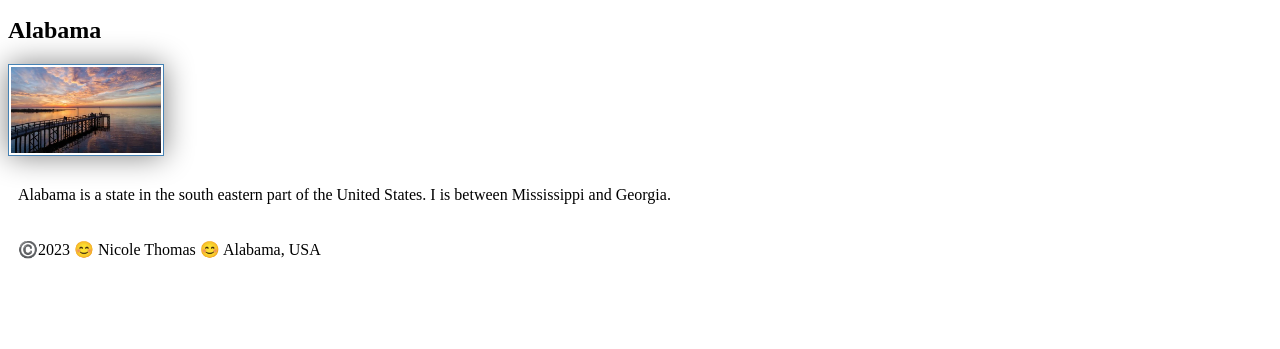
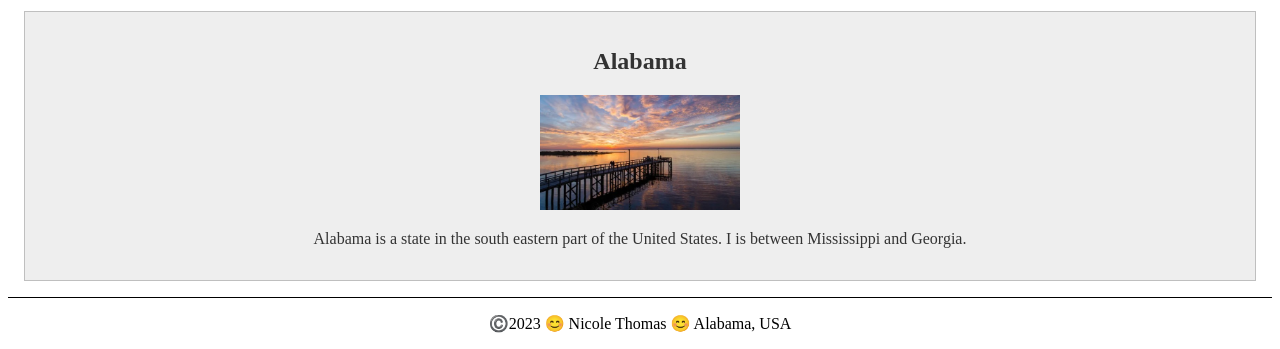
Before and after one commit to chosen2be/wdd130, a plain HTML site: page index.html in a window 1280 px wide. Shown: the part 461-810 px from the top of the page. Drawn offline with Linux system fonts and the light colour scheme.

Commit message:
update styles

```diff
--- a/styles/styles.css
+++ b/styles/styles.css
@@ -13,7 +13,7 @@ h1 {
     color: steelblue;
 }
 
-img {
+main img {
     width: 150px;
     height: auto;
     border: 1px solid steelblue;
@@ -22,5 +22,29 @@ img {
 }
 
 p {
-    padding: 10px;
+    padding: 0;
 }
+
+main {
+    max-width: 840px;
+}
+
+aside {
+    margin: 1em;
+    border: 1px solid rgba(0, 0, 0, 0.2);
+    padding: 1em;
+    background-color: #eee;
+    color: #333;
+    text-align: center;
+}
+
+aside img {
+    width: 200px;
+    height: auto;
+}
+
+footer {
+    margin-top: 1em;
+    border-top: 1px solid #000;
+    text-align: center;
+}
```
